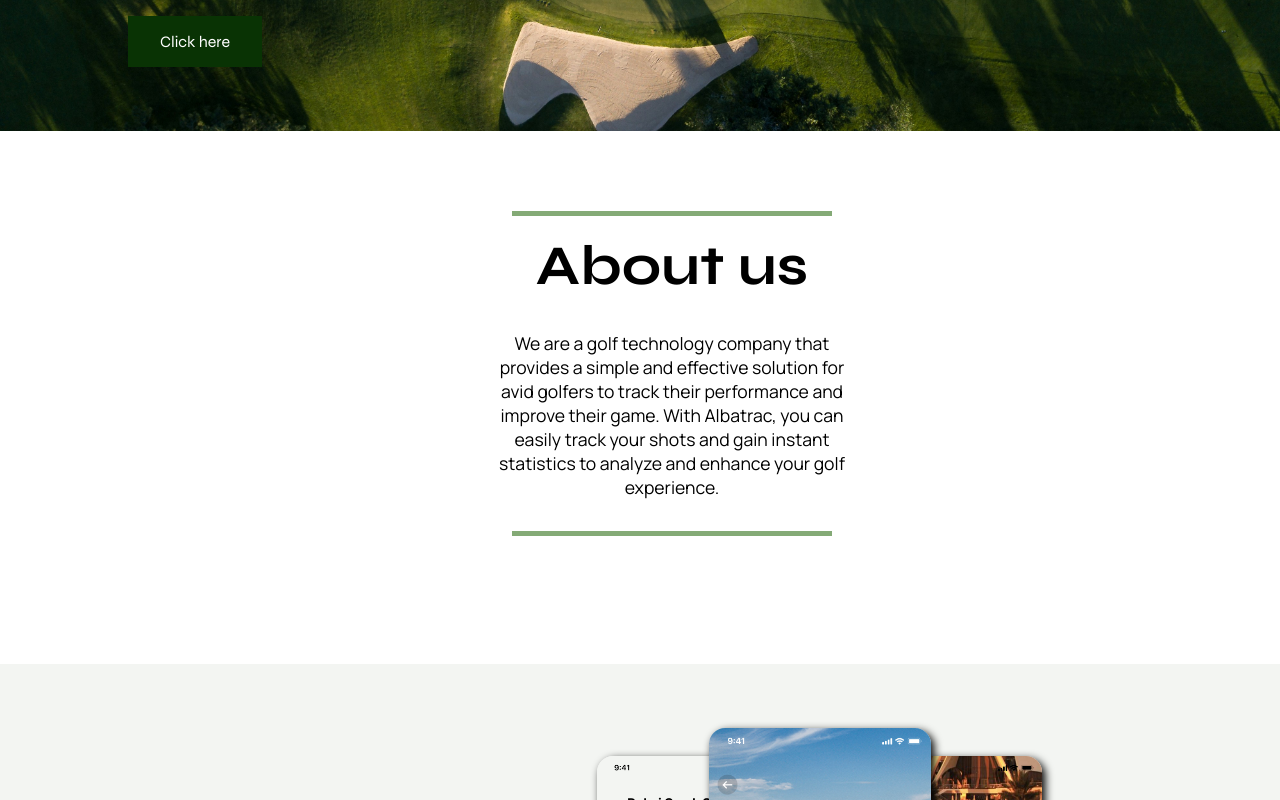
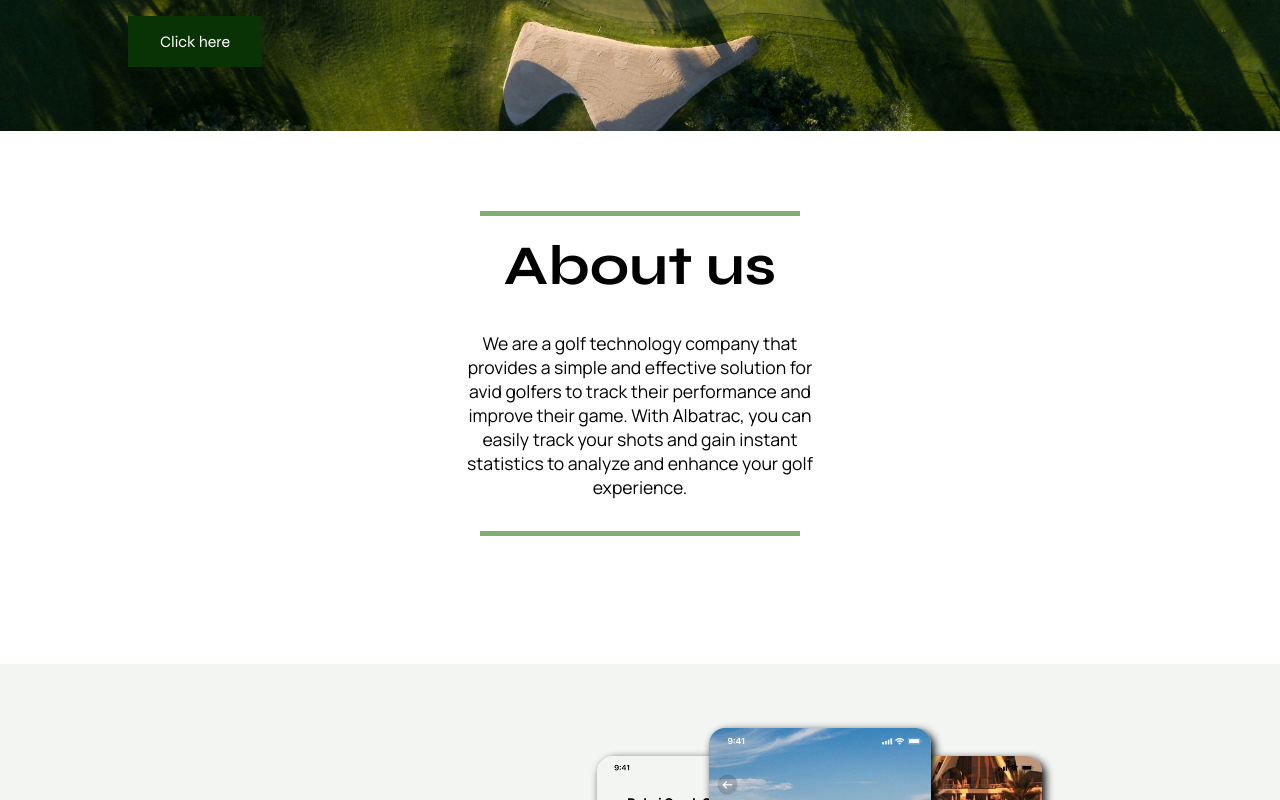
Before and after one commit to albatrac/albatrac, a React (Vite) app: page / in a window 1280 px wide. Shown: the part 429-1229 px from the top of the page. Built offline with nearby package versions, Linux system fonts and the light colour scheme.

Commit message:
removed left-margin about comp.

```diff
--- a/src/frontend/styling/partials/about.scss
+++ b/src/frontend/styling/partials/about.scss
@@ -15,7 +15,6 @@
 
 .about__information {
 	width: 40%;
-	margin-left: 4rem;
 	padding-bottom: 3rem;
 	height: 50%;
 	display: flex;
```
